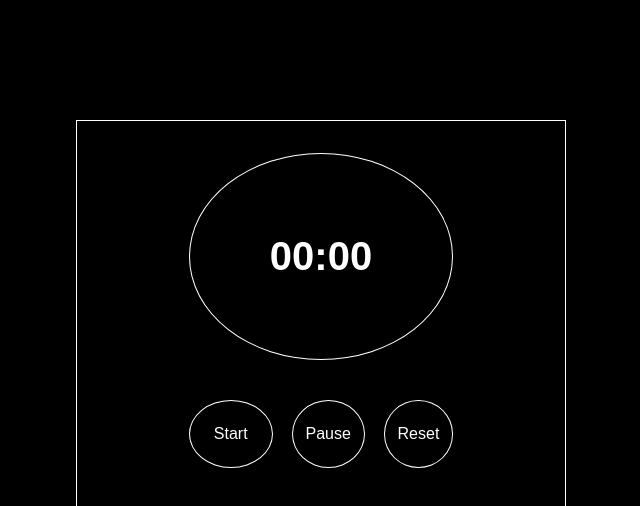
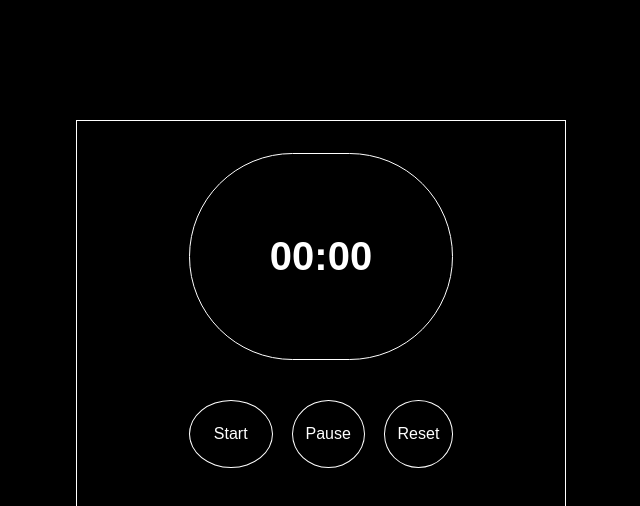
Before and after one commit to Aliwangara/Stop_watch, a plain HTML site: page index.html in a window 1280 px wide. Shown: the top 506 px of the page, 319-959 px from the left. Drawn offline with Linux system fonts and the light colour scheme.

Commit message:
styled the watch border

```diff
--- a/style.css
+++ b/style.css
@@ -27,7 +27,7 @@ body{
 }
 
 .watch-display{
-    border-radius: 50%;
+    border-radius: 1200px;
     border: 1px solid #ffffff;
     padding: 5rem;
     font-weight: 900;
```
